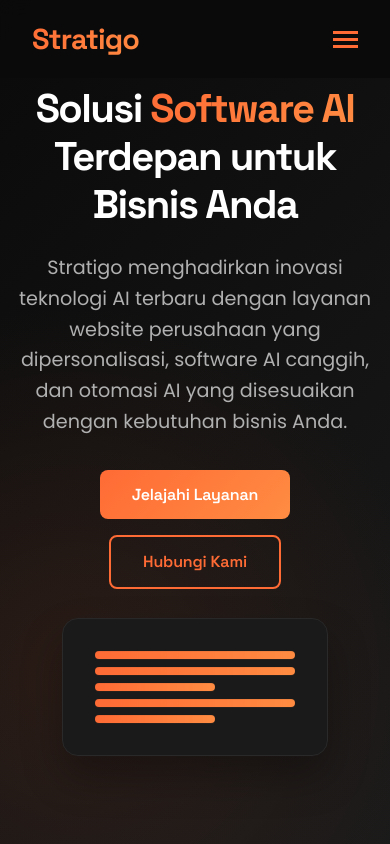
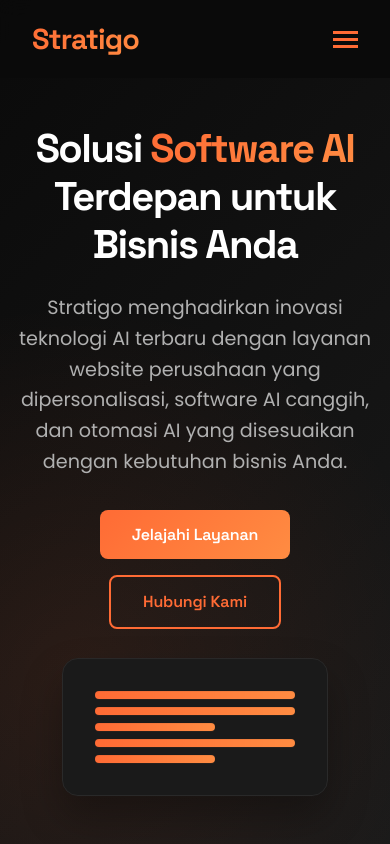
Before and after one commit to brebribre/stratigo-portfolio, a Vue app: page / in a window 390 px wide. Shown: the top 844 px of the page. Built offline with nearby package versions, Linux system fonts and the light colour scheme.

Commit message:
fix ui small spacing bug

```diff
--- a/src/App.vue
+++ b/src/App.vue
@@ -1087,6 +1087,10 @@
     transform: translateX(0);
   }
 
+  .hero {
+    padding-top: 80px;
+  }
+
   .hero-content {
     grid-template-columns: 1fr;
     text-align: center;
```
